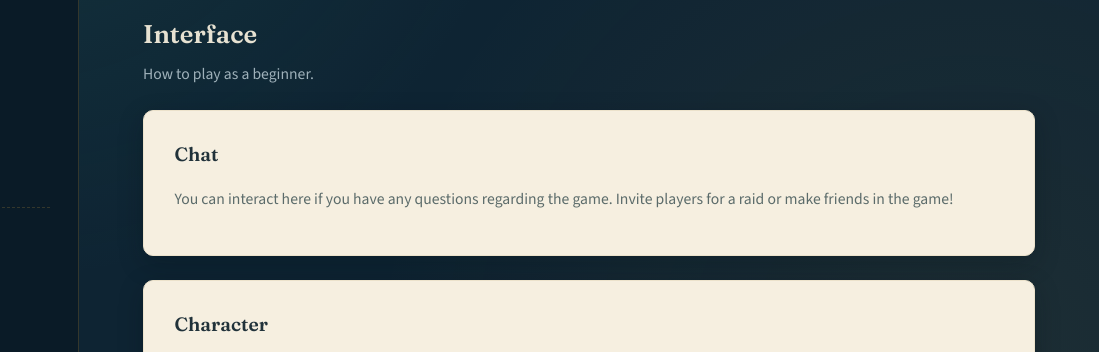
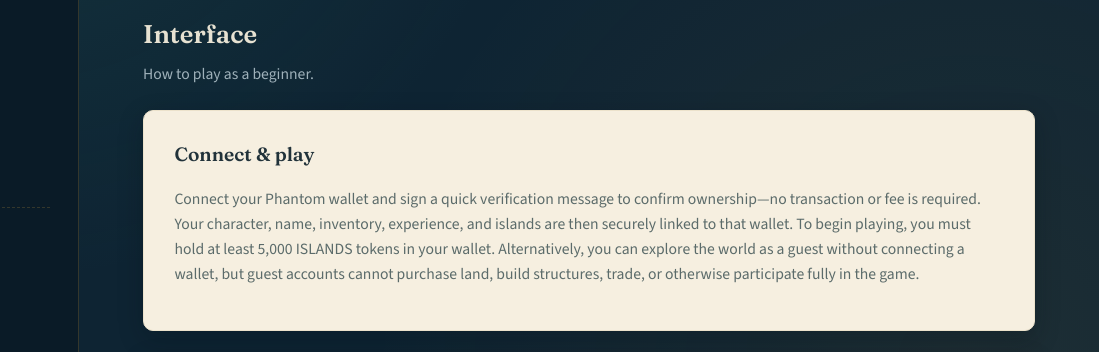
Before and after one commit to trovbin11-creator/Islands-Guide, a plain HTML site: page index.html in a window 1280 px wide. Shown: the part 309-661 px from the top of the page, 181-1280 px from the left. Drawn offline with nearby package versions, Linux system fonts and the light colour scheme.

Commit message:
Update index.html

```diff
--- a/index.html
+++ b/index.html
@@ -104,6 +104,11 @@
           <h2>Interface</h2>
           <p class="region__intro">How to play as a beginner.</p>
         </div>
+
+        <article class="card" id="play">
+          <h3>Connect & play</h3>
+          <p>Connect your Phantom wallet and sign a quick verification message to confirm ownership—no transaction or fee is required. Your character, name, inventory, experience, and islands are then securely linked to that wallet. To begin playing, you must hold at least 5,000 ISLANDS tokens in your wallet. Alternatively, you can explore the world as a guest without connecting a wallet, but guest accounts cannot purchase land, build structures, trade, or otherwise participate fully in the game.</p>
+        </article>
 
         <article class="card" id="chat">
           <h3>Chat</h3>
```
